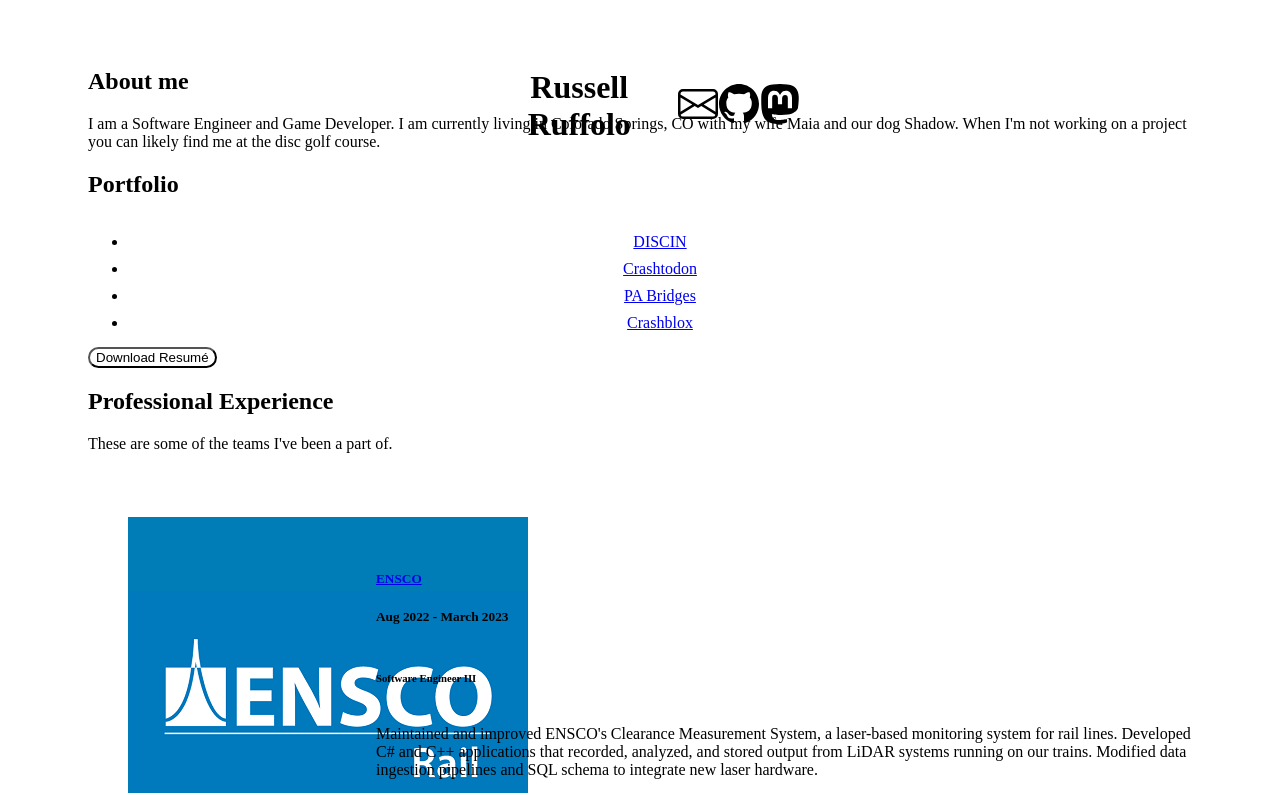
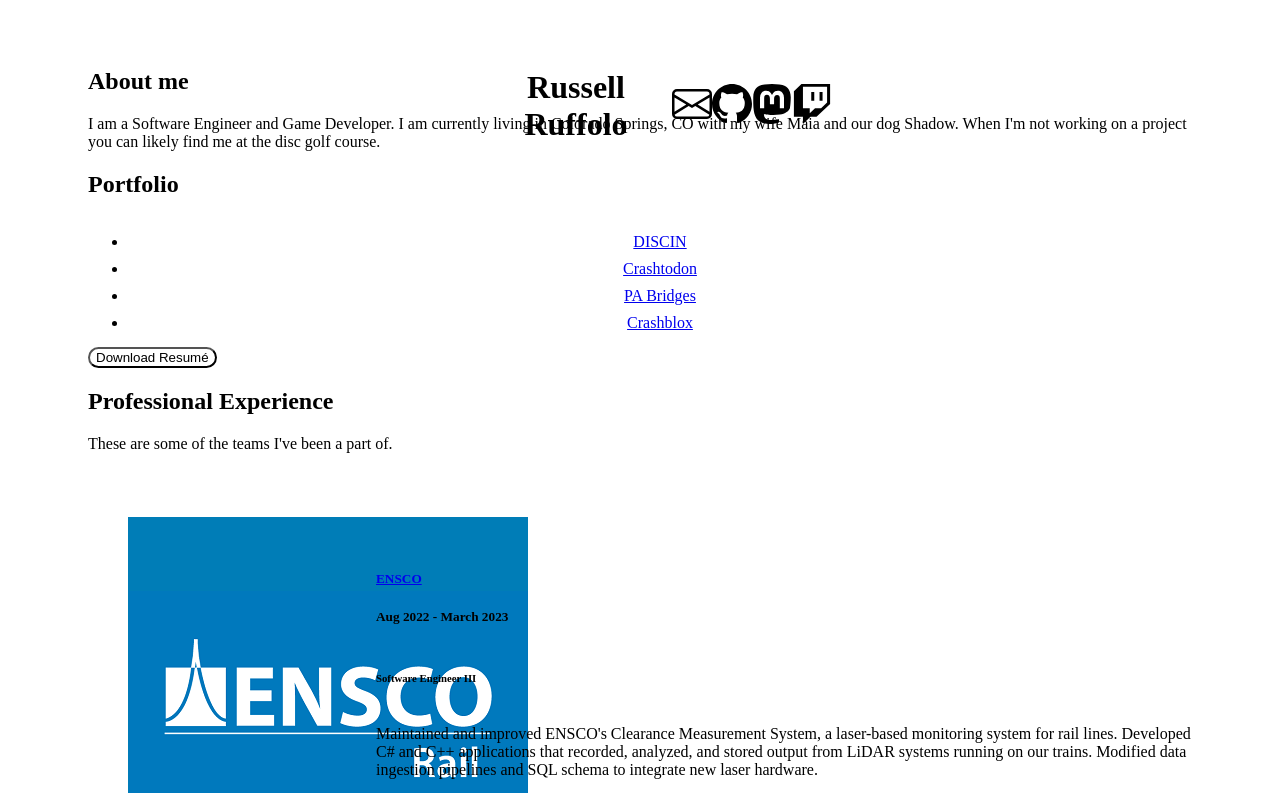
Before and after one commit to RussellRuffolo/PortfolioWebsite, a Next.js app: page / in a window 1280 px wide. Shown: the top 793 px of the page. Built offline with nearby package versions, Linux system fonts and the light colour scheme.

Commit message:
Add link to my Twitch

```diff
--- a/components/layout.js
+++ b/components/layout.js
@@ -36,6 +36,9 @@
                         <Link target='blank' href="https://crashtodon.net/@crash">
                             <Image alt="Mastodon" src="/mastodon.svg" height={40} width={40}/>
                         </Link>
+                        <Link target='blank' href="https://www.twitch.tv/risky_crash">
+                            <Image alt="Twitch" src="/twitch.svg" height={40} width={40}/>
+                        </Link>
                     </div>
                 </div>
             </div>
```
Also changed, not shown: public/twitch.svg (added).
